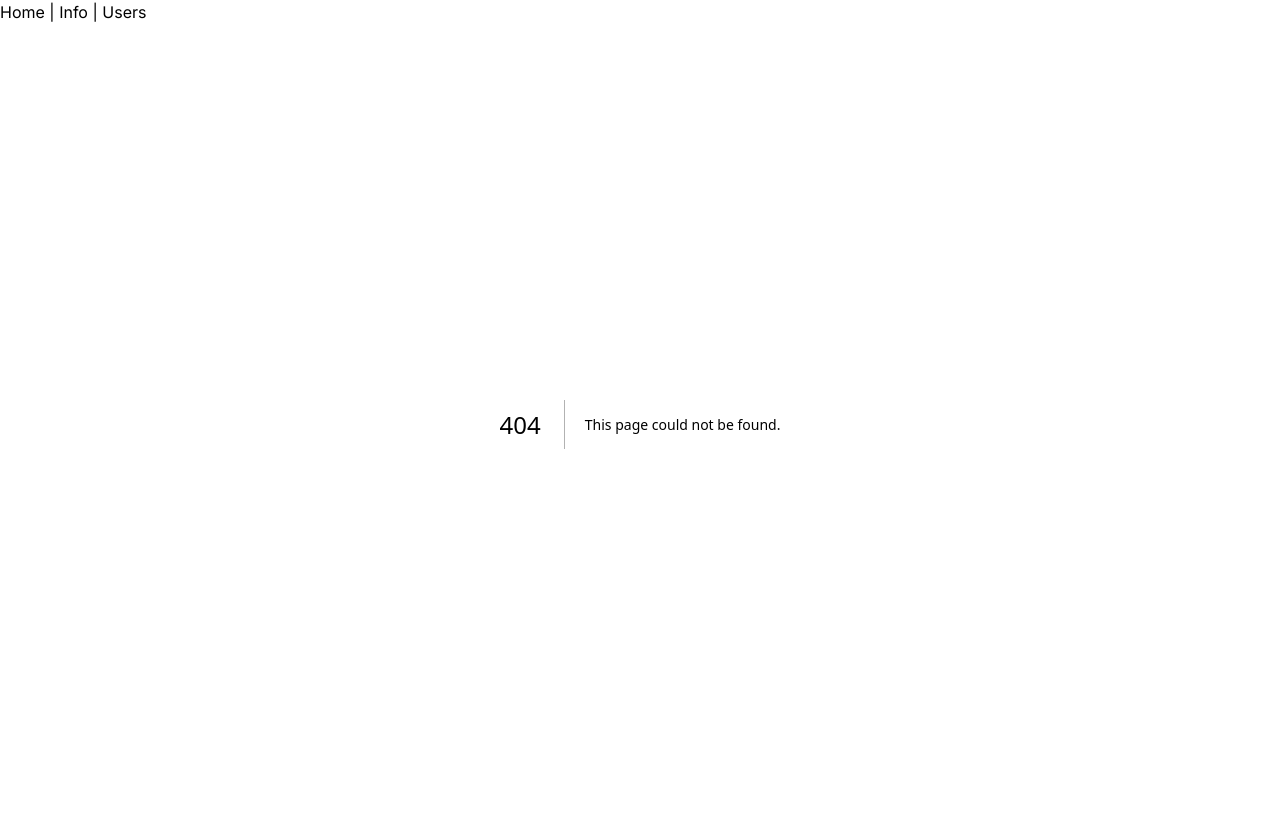
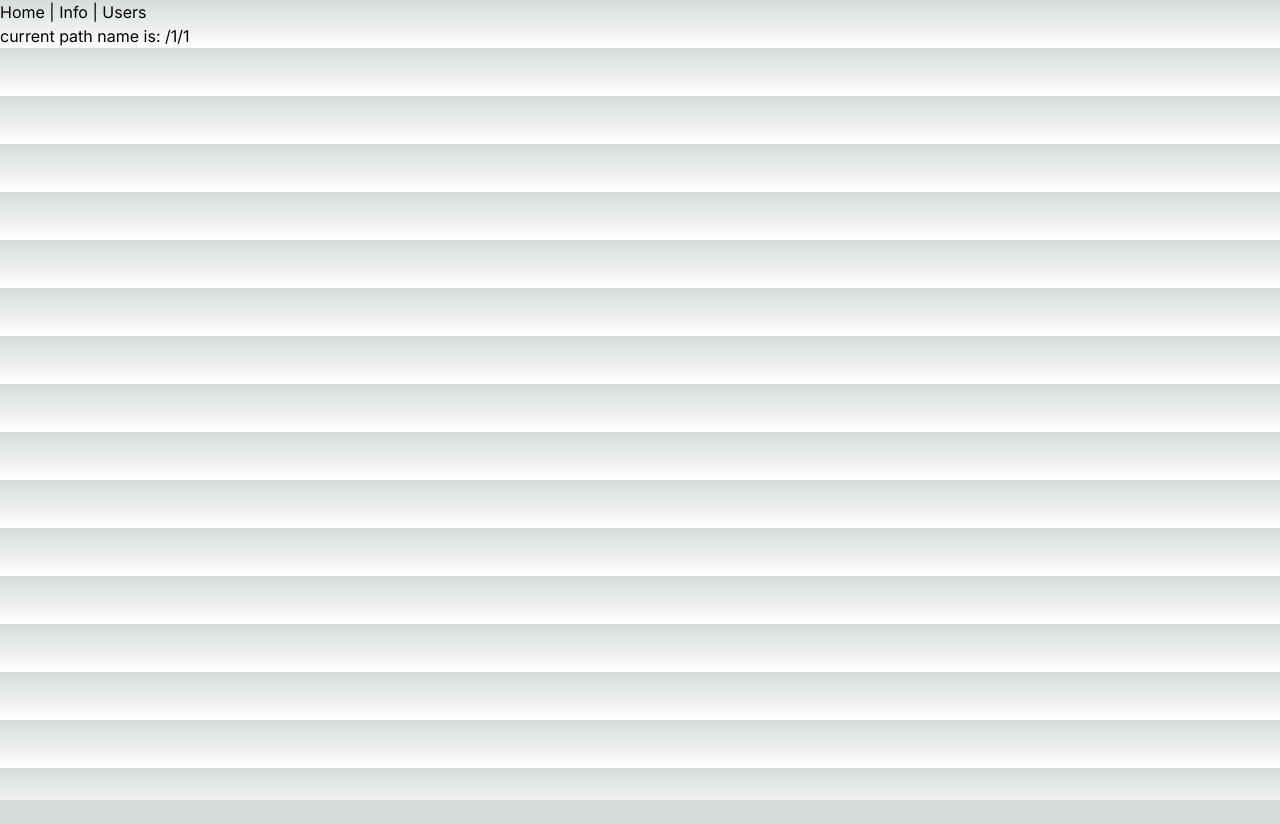
Before and after one commit to onionmccabbage/ReactNextTS_training, a Next.js app in the folder my-routing/: page /1/1 in a window 1280 px wide. Before the commit this address had no page. After the commit the page ends 800 px from the top, so only its background shows below. Built offline with nearby package versions, Linux system fonts and the light colour scheme.

Commit message:
spa routing with server-side api components

```diff
--- /dev/null
+++ b/my-routing/app/[city]/[desc]/page.tsx
@@ -0,0 +1,13 @@
+// we MUST declare this as client-side - REST is a client-side resolution
+"use client"
+
+import { usePathname } from "next/navigation"
+
+export default function Weather(){
+    const pathname = usePathname()
+    return (
+        <>
+        <p>current path name is: {pathname}</p>
+        </>
+    )
+}
--- /dev/null
+++ b/my-routing/app/api/users/route.tsx
@@ -0,0 +1,13 @@
+import { NextResponse } from "next/server";
+
+// remember - every page request is a 'GET'
+export async function GET(){
+    // it is a really good idea to ALWAYS send a 'data' json top-level
+    return NextResponse.json(
+        {
+            // any other page can then 'fetch' this data
+            "data":[{"name":"Agnes"},{"name":"Bertha"},{"name":"Cerise"}]
+        }
+        )
+
+}
--- a/my-routing/app/info/layout.tsx
+++ b/my-routing/app/info/layout.tsx
@@ -4,6 +4,7 @@ export default function InfoLayout({children,}:{children:React.ReactNode}){
         <>
         {/* we pass any child content as props, then render in the usual way */}
             {/* we might wrap a provider */}
+            <h6>Layout for Info</h6>
             <main>{children}</main>
         </>
     )
```
Also changed, not shown: 1 other file (tests, documents, lock files or other folders).
